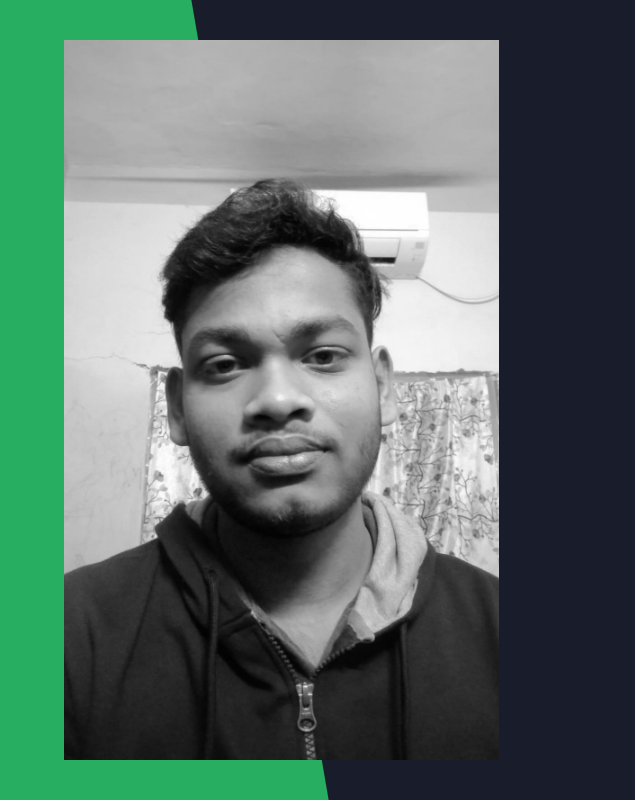
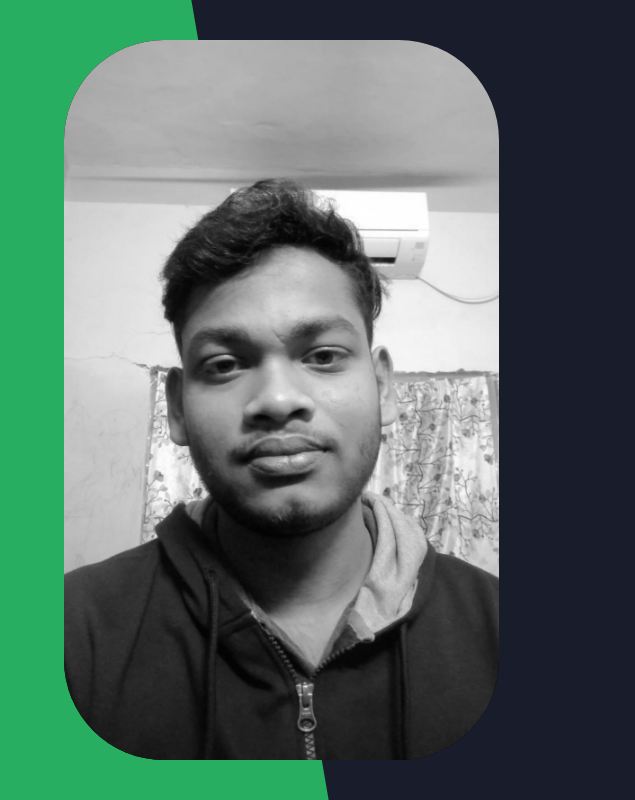
Before and after one commit to surjendu104/Portfolio-website, a plain HTML site: page index.html in a window 1280 px wide. Shown: the full height of the page, 0-635 px from the left. Drawn offline with Linux system fonts and the light colour scheme.

Commit message:
Feat : change image border and added icon

```diff
--- a/index.html
+++ b/index.html
@@ -6,6 +6,7 @@
     <meta name="viewport" content="width=device-width, initial-scale=1.0">
     <title>Surjendu Pal</title>
     <link rel="stylesheet" href="style/style.css">
+    <link rel="shortcut icon" href="img/man.ico" type="image/x-icon">
     <link rel="preconnect" href="https://fonts.googleapis.com">
     <link rel="preconnect" href="https://fonts.gstatic.com" crossorigin>
     <link rel="stylesheet" href="https://cdnjs.cloudflare.com/ajax/libs/font-awesome/5.15.4/css/all.min.css" integrity="sha512-1ycn6IcaQQ40/MKBW2W4Rhis/DbILU74C1vSrLJxCq57o941Ym01SwNsOMqvEBFlcgUa6xLiPY/NS5R+E6ztJQ==" crossorigin="anonymous" referrerpolicy="no-referrer" />
--- a/style/style.scss
+++ b/style/style.scss
@@ -195,17 +195,19 @@ section{
             clip-path: polygon(0 0, 46% 0, 79% 100%, 0% 100%);
         }
         .image{
-            border-radius: var(--br-sm-2);
+            // border-radius: var(--br-sm-2);
             height: 90%;
             width: 68%;
             margin-left: 4rem;
             background-color: var(--color-black);
             transition: all .4s ease-in-out;
+            border-radius: 100px;
             img{
                 width: 100%;
                 height: 100%;
                 object-fit: cover;
                 transition: all .4s ease-in-out;
+                border-radius: 100px;
                 filter: grayscale(100%);
                 &:hover{
                     filter: grayscale(0);
```
Also changed, not shown: img/man.ico (added), style/style.css, 1 other file.
